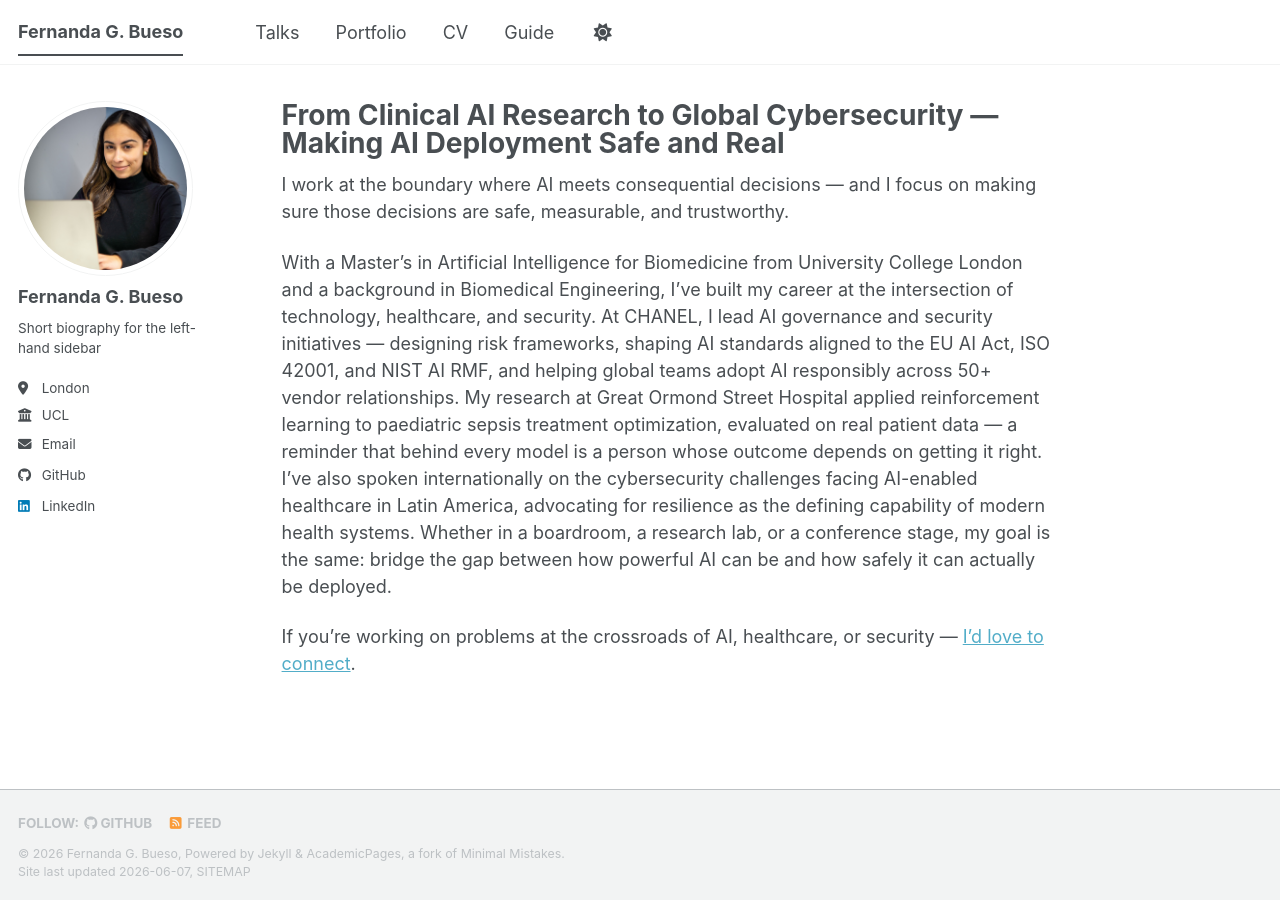
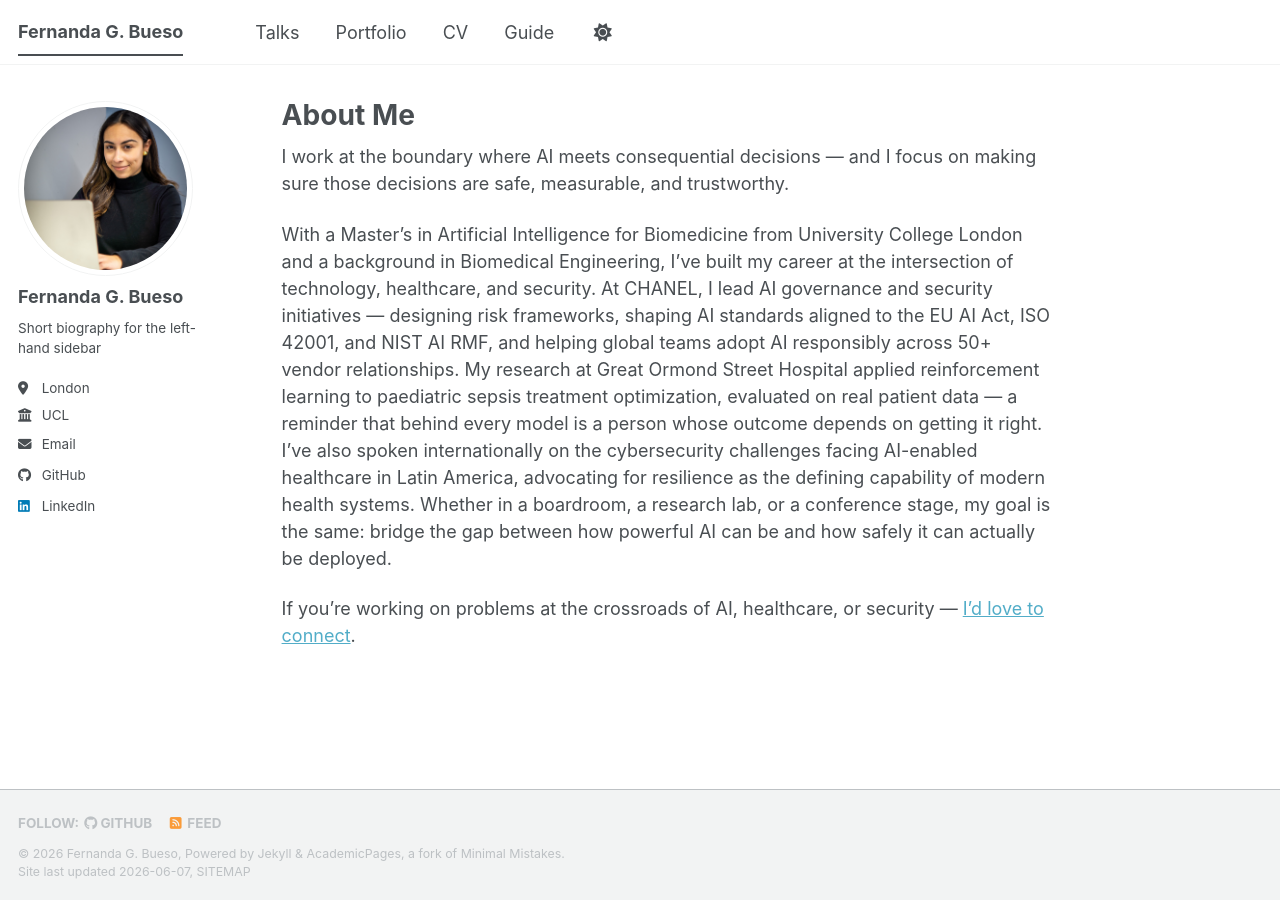
Before and after one commit to ferbueso/ferbueso.github.io, a Jekyll site: the page built from _pages/about.md, in a window 1280 px wide. Built offline with Jekyll 4.4.1, drawn with Linux system fonts in a browser that asks for light colours; a script bundle is joined from its source files by our own code; library files that are not in the unit come from our copies.

Commit message:
Change title of about page to 'About Me'

```diff
--- a/_pages/about.md
+++ b/_pages/about.md
@@ -1,6 +1,6 @@
 ---
 permalink: /
-title: "From Clinical AI Research to Global Cybersecurity — Making AI Deployment Safe and Real"
+title: "About Me"
 author_profile: true
 redirect_from:
   - /about/
```
